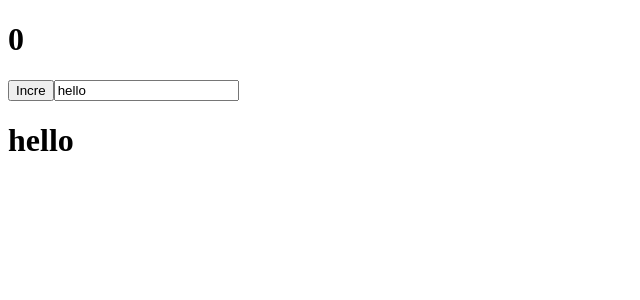
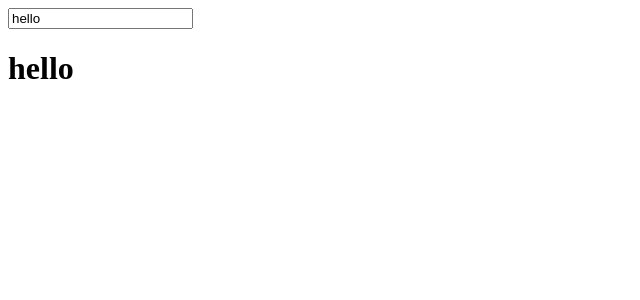
Before and after one commit to Skllit/Angular-cs, an Angular app in the folder firstapp/: page / in a window 1280 px wide. Shown: the top 300 px of the page, without its empty margins (0-640 px from the left). Built offline with nearby package versions, Linux system fonts and the light colour scheme.

Commit message:
StructuralDirectives

```diff
--- a/firstapp/src/app/app.component.html
+++ b/firstapp/src/app/app.component.html
@@ -1,5 +1,26 @@
-<h1>{{counter}}</h1>
-<button (click)="incrementCounter()">Incre</button>
+<!-- <h1>{{counter}}</h1>
+<button (click)="incrementCounter()">Incre</button> -->
 
 <input type="text" [(ngModel)]="inputText"/>
 <h1>{{inputText}}</h1>
+
+<!-- ngif -->
+<!-- <h1 *ngIf="isloggedin">welcome {{userName}}</h1>
+<h1 *ngIf="!isloggedin">click to login</h1> -->
+
+
+<!-- ng-if with else -->
+<!-- <h1 *ngIf="isloggedin; else loggedout" >welcome {{userName}}</h1>
+<ng-template #loggedout>login</ng-template> -->
+
+<!-- Switch
+<div  [ngSwitch]="grade">
+  <h1 *ngSwitchCase="'A'">Excellent</h1>
+  <h1 *ngSwitchCase="'B'"> good</h1>
+  <h1 *ngSwitchCase="'C'">nice</h1>
+</div> -->
+
+  <!-- ng-for -->
+<!-- <div *ngFor="let i of names">
+  <h1>{{i}}</h1>
+</div> -->
--- a/firstapp/src/app/app.component.ts
+++ b/firstapp/src/app/app.component.ts
@@ -10,10 +10,21 @@ import { FormsModule } from '@angular/forms';
 })
 // implements OnInit
 export class AppComponent {
+  grade:string="B"
+  names:string[]=["abc","bcd","efg"];
   title:string="bob";
   counter:number=0;
+  inputText:string="hello";
+  userName:string="Stark"
+  isloggedin:boolean=true;
 
-  inputText:string="hello";
+
+
+
+
+
+
+
 
   incrementCounter(){
     this.counter++;
```
Also changed, not shown: 1 other file (tests, documents, lock files or other folders).
